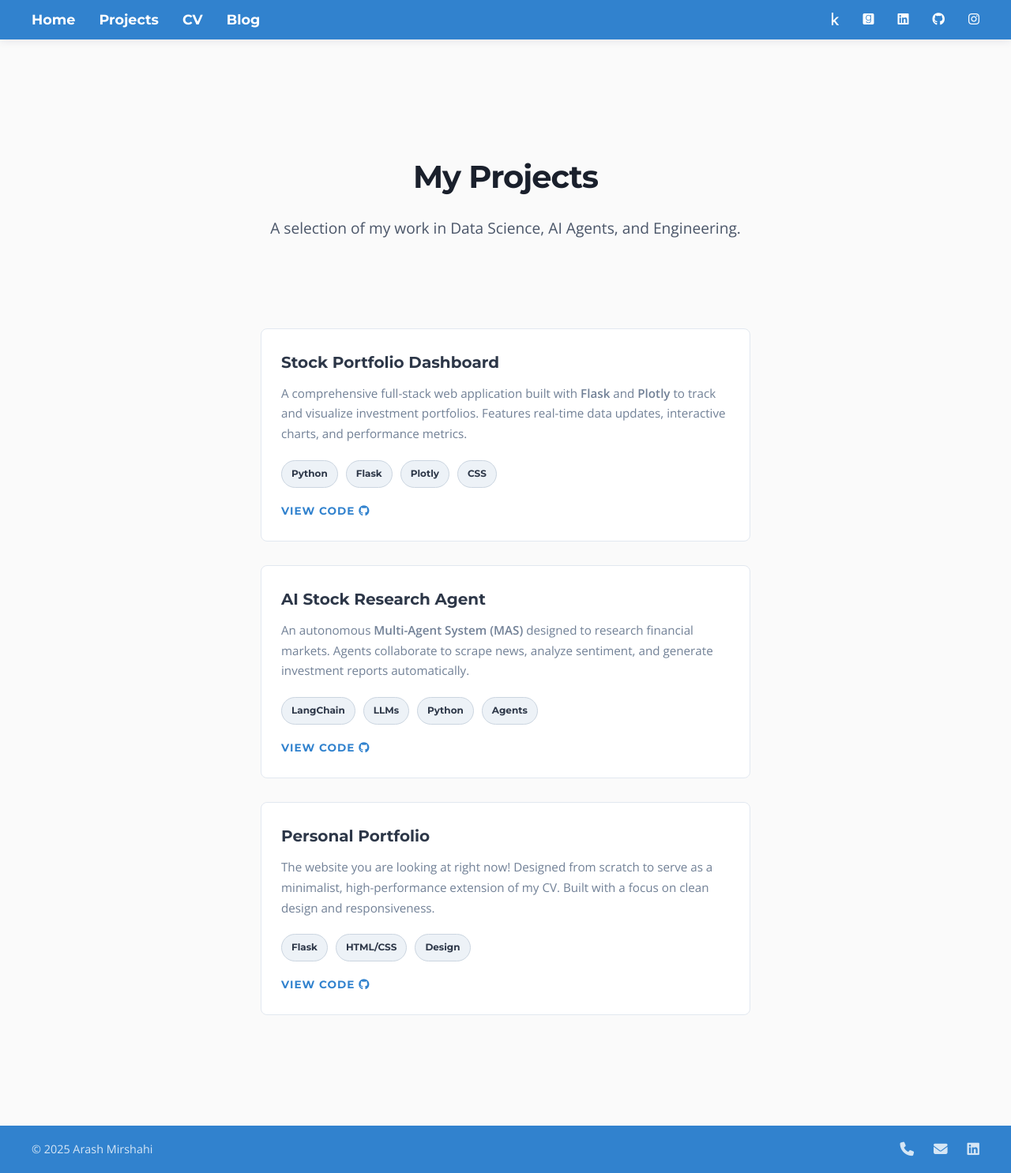
After one commit to Arashi20/Personal_Portfolio_Website, a Flask app: page /projects in a window 1280 px wide. The commit adds this page. Shown: the whole page at 79% size. Run offline with Flask 3, Linux system fonts and the light colour scheme.

Commit message:
Added the projects page, and starter projects on a grid layout

```diff
--- a/app.py
+++ b/app.py
@@ -17,6 +17,14 @@ def home():
     This will be the main landing page with your hero section.
     """
     return render_template('home.html')
+
+@app.route('/projects')
+def projects():
+    """
+    Renders the Portfolio/Projects page.
+    """
+    return render_template('projects.html')
+
 
 @app.route('/blog/<title>')
 def post(title):
--- a/templates/base.html
+++ b/templates/base.html
@@ -18,7 +18,7 @@
         <div class="nav-left">
             <!-- Using Flask's url_for to generate links dynamically -->
             <a href="{{ url_for('home') }}" class="nav-link">Home</a>
-            <a href="#" class="nav-link">Projects</a>
+            <a href="{{ url_for('projects') }}" class="nav-link">Projects</a>
             <a href="#" class="nav-link">CV</a>
             <!-- Example of linking to a blog post (we'll make a real list later) -->
             <a href="{{ url_for('post', title='welcome') }}" class="nav-link">Blog</a>
--- /dev/null
+++ b/templates/projects.html
@@ -0,0 +1,74 @@
+{% extends "base.html" %}
+
+{% block title %}Projects - Arash Mirshahi{% endblock %}
+
+{% block content %}
+<section class="hero" style="padding-bottom: 20px;">
+    <div class="hero-text">
+        <h1 style="font-size: 2.5rem;">My Projects</h1>
+        <p class="subtitle" style="font-size: 1.2rem;">
+            A selection of my work in Data Science, AI Agents, and Engineering.
+        </p>
+    </div>
+</section>
+
+<!-- Main Projects Grid -->
+<div class="content-container">
+    <div class="projects-grid">
+
+        <!-- PROJECT 1: Stock Portfolio Dashboard -->
+        <div class="project-card">
+            <h3 class="project-title">Stock Portfolio Dashboard</h3>
+            <p class="project-desc">
+                A comprehensive full-stack web application built with <strong>Flask</strong> and <strong>Plotly</strong> to track and visualize investment portfolios.
+                Features real-time data updates, interactive charts, and performance metrics.
+            </p>
+            <div class="tech-stack" style="justify-content: flex-start; margin: 15px 0;">
+                <span class="tech-badge" style="font-size: 0.75rem;">Python</span>
+                <span class="tech-badge" style="font-size: 0.75rem;">Flask</span>
+                <span class="tech-badge" style="font-size: 0.75rem;">Plotly</span>
+                <span class="tech-badge" style="font-size: 0.75rem;">CSS</span>
+            </div>
+            <a href="https://github.com/Arashi20/Stock_Portfolio_Dashboard" target="_blank" class="btn-link">
+                View Code <i class="fab fa-github"></i>
+            </a>
+        </div>
+
+        <!-- PROJECT 2: Stock Research MAS (Multi-Agent System) -->
+        <div class="project-card">
+            <h3 class="project-title">AI Stock Research Agent</h3>
+            <p class="project-desc">
+                An autonomous <strong>Multi-Agent System (MAS)</strong> designed to research financial markets.
+                Agents collaborate to scrape news, analyze sentiment, and generate investment reports automatically.
+            </p>
+            <div class="tech-stack" style="justify-content: flex-start; margin: 15px 0;">
+                <span class="tech-badge" style="font-size: 0.75rem;">LangChain</span>
+                <span class="tech-badge" style="font-size: 0.75rem;">LLMs</span>
+                <span class="tech-badge" style="font-size: 0.75rem;">Python</span>
+                <span class="tech-badge" style="font-size: 0.75rem;">Agents</span>
+            </div>
+            <a href="https://github.com/Arashi20/stock-research-MAS" target="_blank" class="btn-link">
+                View Code <i class="fab fa-github"></i>
+            </a>
+        </div>
+
+        <!-- PROJECT 3: Portfolio Website (Meta!) -->
+        <div class="project-card">
+            <h3 class="project-title">Personal Portfolio</h3>
+            <p class="project-desc">
+                The website you are looking at right now! Designed from scratch to serve as a minimalist, high-performance extension of my CV.
+                Built with a focus on clean design and responsiveness.
+            </p>
+            <div class="tech-stack" style="justify-content: flex-start; margin: 15px 0;">
+                <span class="tech-badge" style="font-size: 0.75rem;">Flask</span>
+                <span class="tech-badge" style="font-size: 0.75rem;">HTML/CSS</span>
+                <span class="tech-badge" style="font-size: 0.75rem;">Design</span>
+            </div>
+            <a href="https://github.com/Arashi20/Personal_Portfolio_Website" target="_blank" class="btn-link">
+                View Code <i class="fab fa-github"></i>
+            </a>
+        </div>
+
+    </div>
+</div>
+{% endblock %}
```
